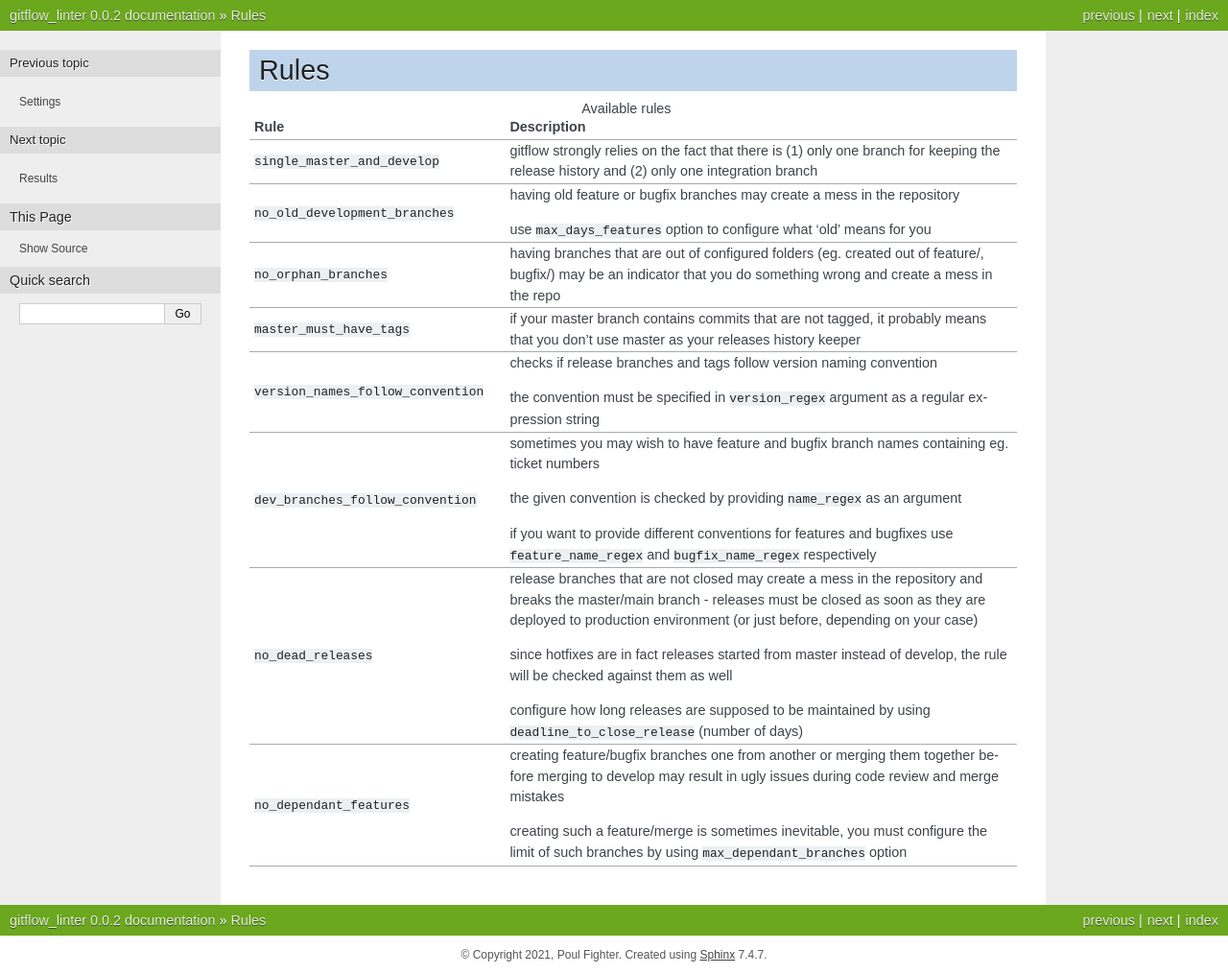
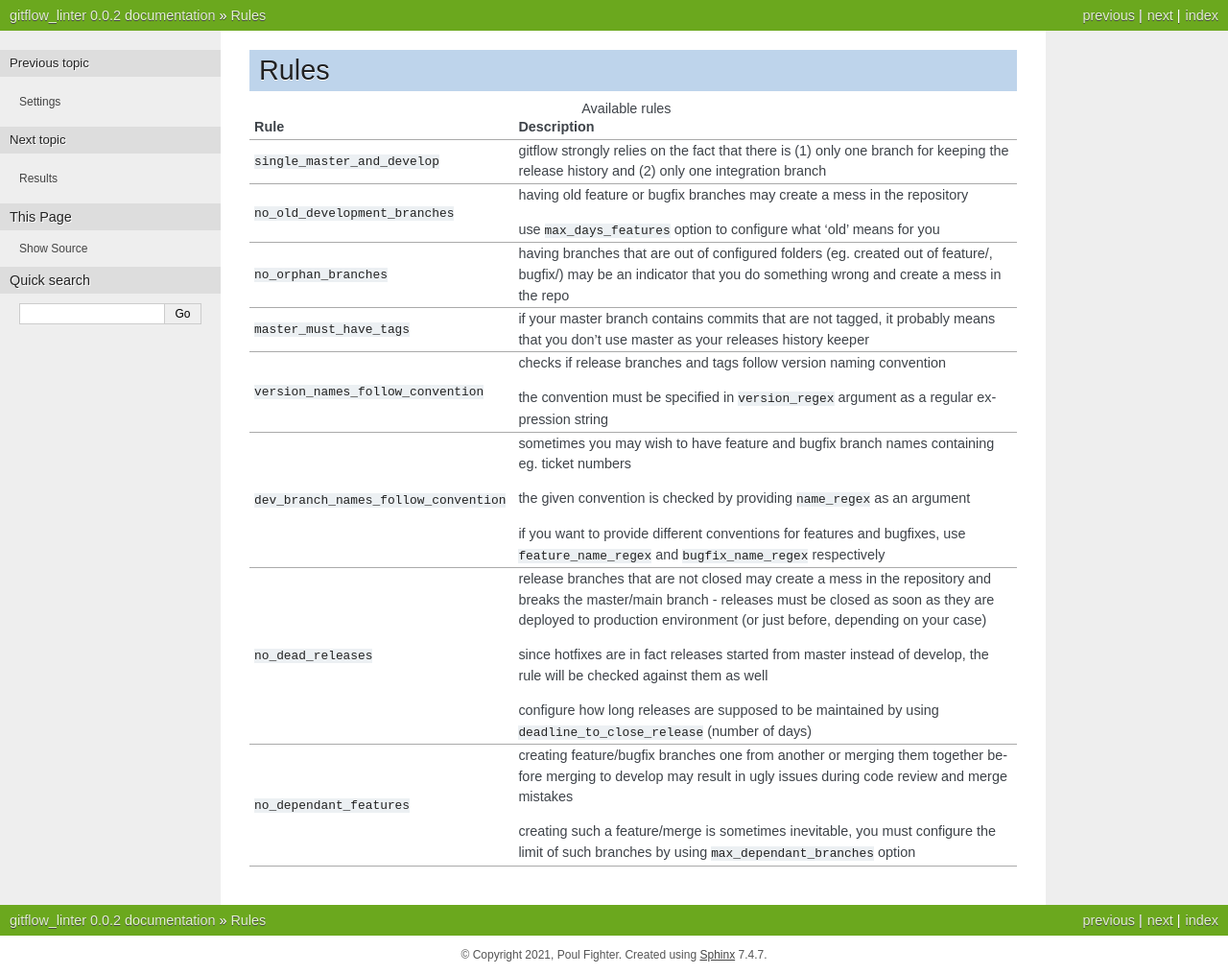
Before and after one commit to fighterpoul/gitflow_linter, a Sphinx documentation site: the page built from docs/rules.rst, in a window 1280 px wide. Shown: the whole page at 96% size. Built offline with Sphinx 7.4.7, drawn with Linux system fonts in a browser that asks for light colours; the version number is read from the project's files by our own code.

Commit message:
Small changes and improvements

```diff
--- a/docs/plugins.rst
+++ b/docs/plugins.rst
@@ -29,7 +29,7 @@ Plugin is just a list of visitors that are subscribed to check corresponding rul
             # you can read your rule settings by using kwargs['my_awesome_rule_argument']
 
     def visitors(gitflow: Gitflow) -> List[gitflow_linter.visitor.BaseVisitor]:
-        return [MyAwesomeRuleVisitor(settings=settings)]
+        return [MyAwesomeRuleVisitor(gitflow=gitflow)]
 
 Example visitor will be ran if :ref:`yaml settings file<Settings>` contains the rule:
 
--- a/docs/rules.rst
+++ b/docs/rules.rst
@@ -20,11 +20,11 @@ Rules
 	"``version_names_follow_convention``","checks if release branches and tags follow version naming convention
 
     the convention must be specified in ``version_regex`` argument as a regular expression string"
-	"``dev_branches_follow_convention``","sometimes you may wish to have feature and bugfix branch names containing eg. ticket numbers
+	"``dev_branch_names_follow_convention``","sometimes you may wish to have feature and bugfix branch names containing eg. ticket numbers
 
     the given convention is checked by providing ``name_regex`` as an argument
 
-    if you want to provide different conventions for features and bugfixes use ``feature_name_regex`` and ``bugfix_name_regex`` respectively"
+    if you want to provide different conventions for features and bugfixes, use ``feature_name_regex`` and ``bugfix_name_regex`` respectively"
 	"``no_dead_releases``","release branches that are not closed may create a mess in the repository and breaks the master/main
     branch - releases must be closed as soon as they are deployed to production environment (or just before,
     depending on your case)
--- a/gitflow_linter.yaml
+++ b/gitflow_linter.yaml
@@ -16,7 +16,7 @@ rules: # mandatory, defines what needs to be validated and how
   master_must_have_tags:
   version_names_follow_convention:
     version_regex: ^\d+\.\d+(\.\d+)?$ # standard major.minor(.optional patch) convention
-  dev_branches_follow_convention:
+  dev_branch_names_follow_convention:
     name_regex: ^\d+-[\.a-zA-Z0-9_-]+?$ # you may wish to require starting dev branches with eg. ticket numbers
   no_dead_releases:
     deadline_to_close_release: 30
```
Also changed, not shown: docs/index.html (+7 -7 lines), 2 other files.
